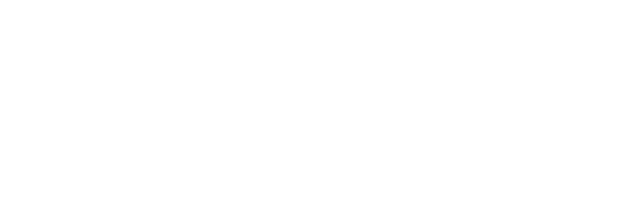
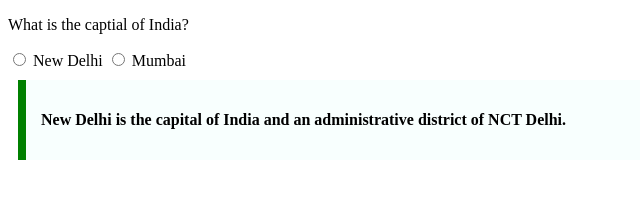
Before and after one commit to acciojob/trivia-Sameerpatle, a website: page main.html in a window 1280 px wide. Shown: the whole page, without its empty margins (0-640 px from the left). Drawn offline with Linux system fonts and the light colour scheme.

Commit message:
created a submission

```diff
--- a/main.html
+++ b/main.html
@@ -11,6 +11,21 @@
     <script type="text/javascript" src="./script.js">
 </script>
 
+	<div>
+		<p>What is the captial of India?</p>
+		<from>
+			<input type="radio">
+			<label for="html">New Delhi</label>
+			<input type="radio">
+			<label for="html">Mumbai</label>
+
+		</from>
+		<blockquote class="quotation">
+			<p>New Delhi is the capital of India and an administrative district of NCT Delhi.</p>
+		</blockquote>
+	</div>
+
+
 </body>
 
 </html>
--- a/styles.css
+++ b/styles.css
@@ -1,2 +1,10 @@
 
 /* Your CSS Code here. */
+.quotation{
+	max-width:600px;
+	margin:10px;
+	padding:15px;
+	border-left:8px solid green;
+	background-color:#f8fffe;
+	font-weight:bold;
+}
```
